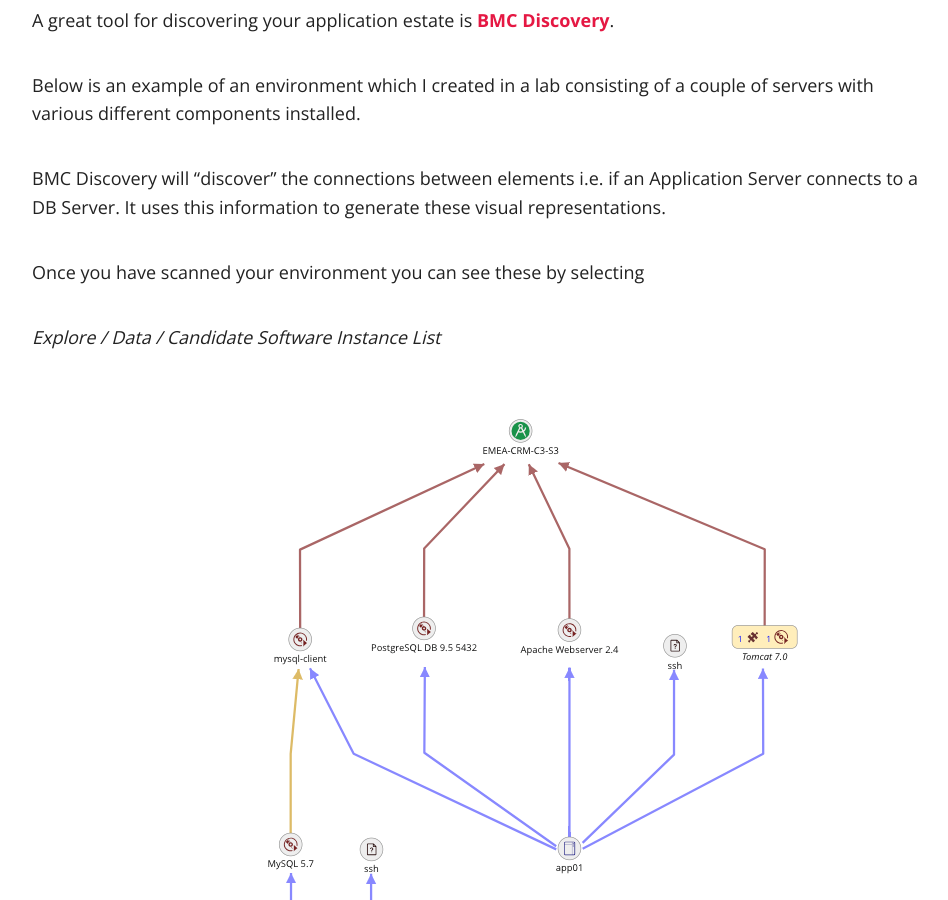
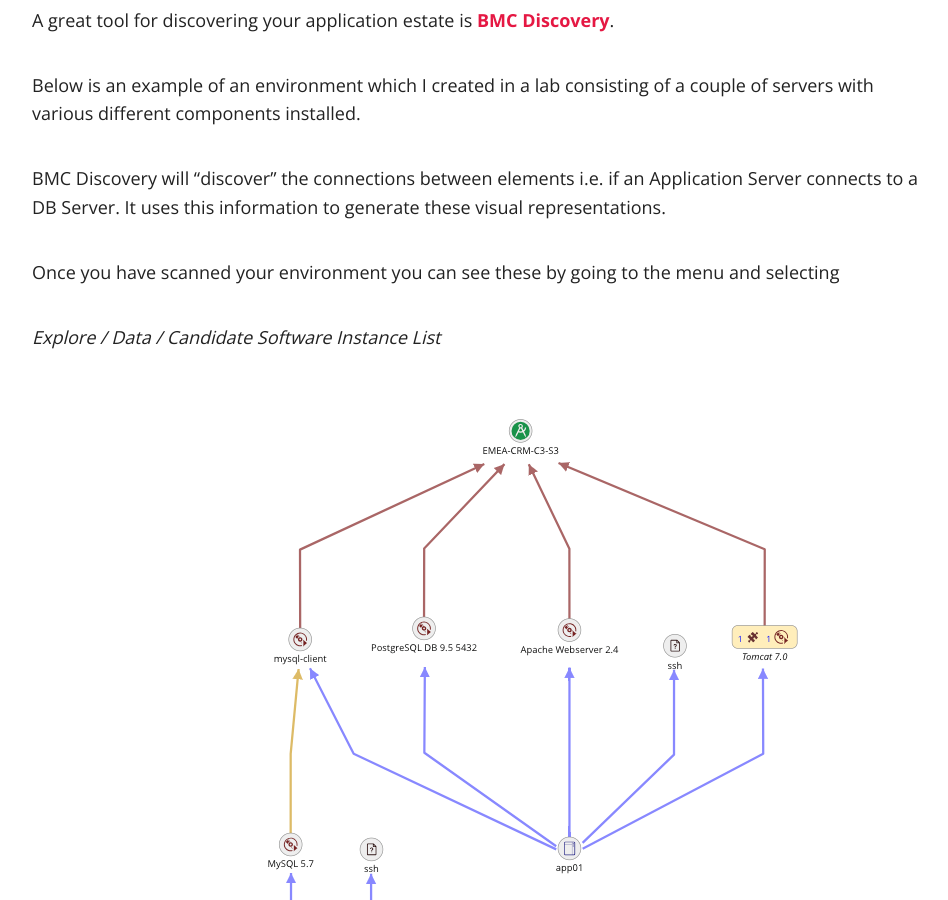
Before and after one commit to dermotreynolds/old.dermotreynolds.github.io, a Jekyll site: the page built from _posts/inprogress/2017-05-20-0-application-discovery.md, in a window 1280 px wide and 900 px high, scrolled down 546 px. Shown: the whole window, without its empty margins (158-1106 px from the left). Built offline with Jekyll 4.4.1, drawn with Linux system fonts in a browser that asks for light colours; nearby versions of some CDN libraries.

Commit message:
Full End To End

```diff
--- a/_posts/inprogress/2017-05-20-0-application-discovery.md
+++ b/_posts/inprogress/2017-05-20-0-application-discovery.md
@@ -15,7 +15,7 @@
 
 BMC Discovery will "discover" the connections between elements i.e. if an Application Server connects to a DB Server.  It uses this information to generate these visual representations.
 
-Once you have scanned your environment you can see these by selecting
+Once you have scanned your environment you can see these by going to the menu and selecting
 
 *Explore / Data / Candidate Software Instance List*
 
```
